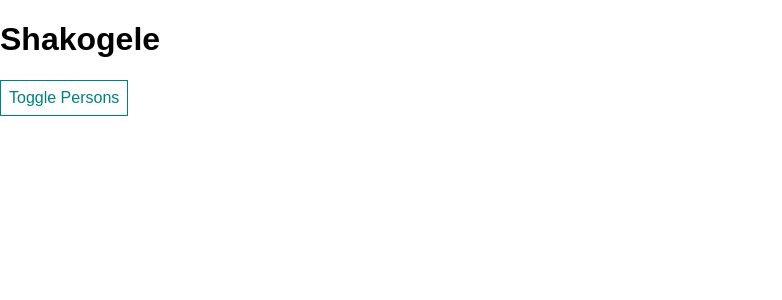
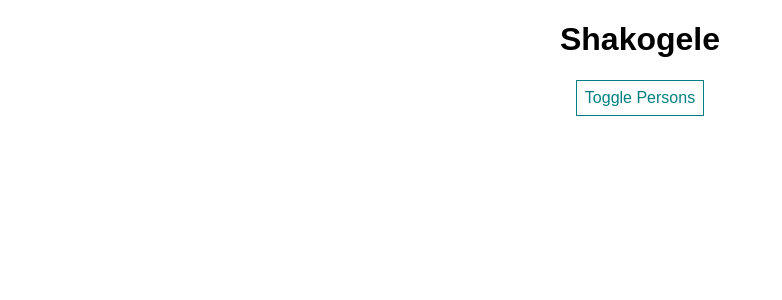
Before and after one commit to shakogele/reactJab, a React (Create React App) app: page / in a window 1280 px wide. Shown: the top 300 px of the page, without its empty margins (0-782 px from the left). Built offline with nearby package versions, Linux system fonts and the light colour scheme.

Commit message:
Introducing Radium

```diff
--- a/package.json
+++ b/package.json
@@ -3,6 +3,7 @@
   "version": "0.1.0",
   "private": true,
   "dependencies": {
+    "radium": "^0.24.1",
     "react": "^16.4.2",
     "react-dom": "^16.4.2",
     "react-scripts": "1.1.4"
--- a/src/App.css
+++ b/src/App.css
@@ -0,0 +1,10 @@
+.App{
+  text-align: center;
+}
+.bold{
+  font-weight: bold;
+}
+.red{
+  background-color: red;
+  color: white;
+}
--- a/src/App.js
+++ b/src/App.js
@@ -1,5 +1,6 @@
 import React, { Component } from 'react';
 import './App.css';
+import Radium from 'radium';
 import Person from './Person/Person';
 
 class App extends Component {
@@ -24,9 +25,9 @@ class App extends Component {
   };
 
   changeNameHandler = (event, index) => {
-    const persons = [...this.state.persons];
-    persons[index].name = event.target.value;
-    this.setState({persons, persons});
+    const personsArr = [...this.state.persons];
+    personsArr[index].name = event.target.value;
+    this.setState({persons: personsArr});
   };
 
   togglePersonsHandler = () => {
@@ -35,9 +36,9 @@ class App extends Component {
     });
   };
   deletePersonHandler = (personIndex) => {
-    const persons = [...this.state.persons];
-    persons.splice(personIndex, 1);
-    this.setState({persons, persons});
+    const personsArr = [...this.state.persons];
+    personsArr.splice(personIndex, 1);
+    this.setState({persons: personsArr});
   }
 
   render() {
@@ -47,9 +48,22 @@ class App extends Component {
       border: '1px solid teal',
       padding: '8px',
       color: 'teal',
-      cursor: 'pointer'
+      cursor: 'pointer',
+      ':hover': {
+          backgroundColor: 'teal',
+          color: 'white'
+      }
     };
     let persons = null;
+    const classes = [];
+
+    if (this.state.persons.length <= 2) {
+      classes.push('bold');
+    }
+    if (this.state.persons.length <= 1) {
+      classes.push('red');
+    }
+
     if (this.state.showPersons) {
       persons = (
           <div>
@@ -67,7 +81,7 @@ class App extends Component {
     }
     return (
       <div className="App">
-          <h1 className="App-title">Shakogele</h1>
+          <h1 className={classes.join(' ')}>Shakogele</h1>
           <p>
             <button
               style = {style}
@@ -79,4 +93,4 @@ class App extends Component {
   }
 }
 
-export default App;
+export default Radium(App);
--- a/src/Person/Person.js
+++ b/src/Person/Person.js
@@ -1,4 +1,5 @@
 import React from 'react';
+import Radium from 'radium';
 import './Person.css';
 
 const person = (props) => {
@@ -12,4 +13,4 @@ const person = (props) => {
   );
 }
 
-export default person;
+export default Radium(person);
```
Also changed, not shown: 1 other file (tests, documents, lock files or other folders).
